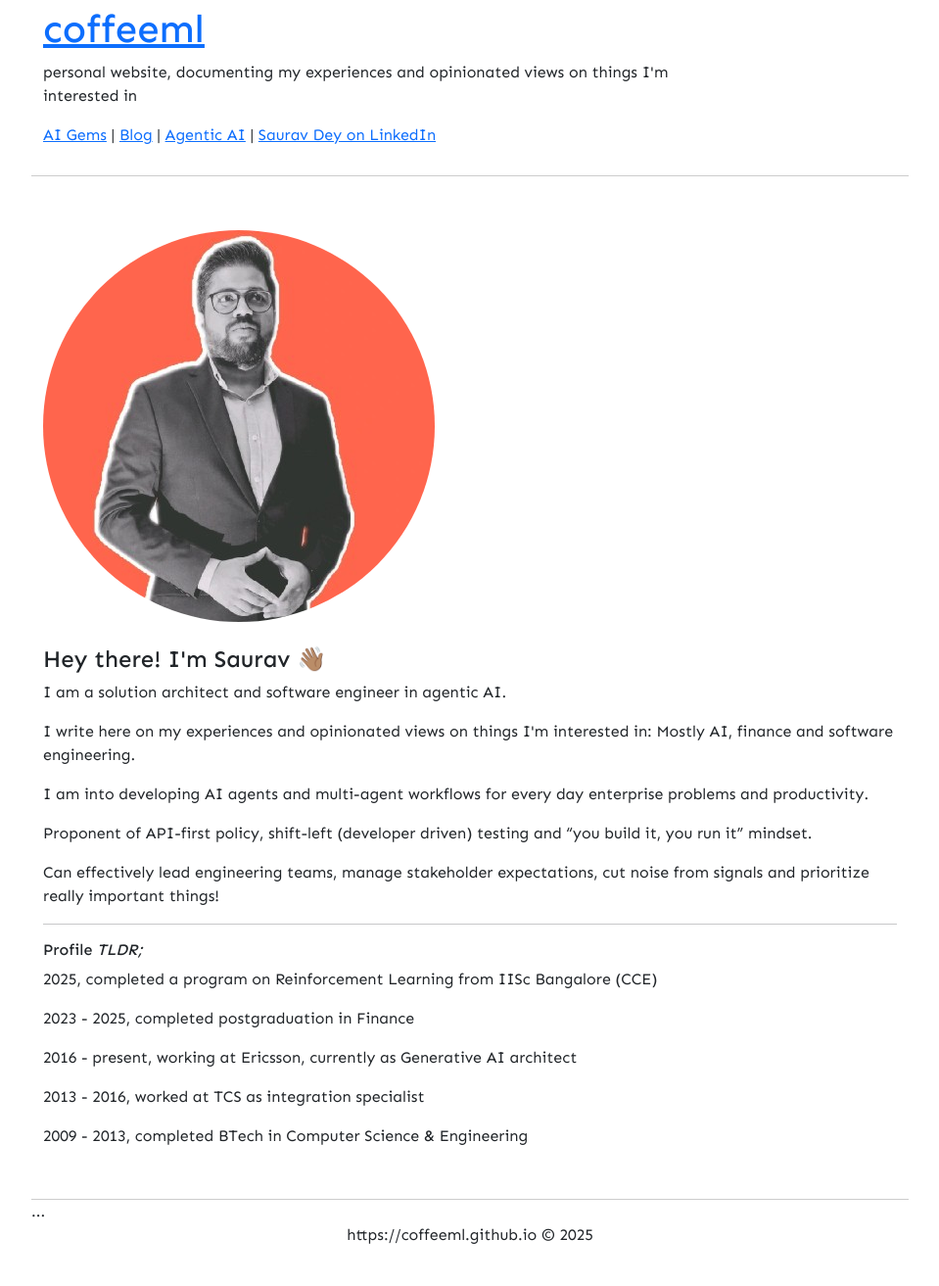
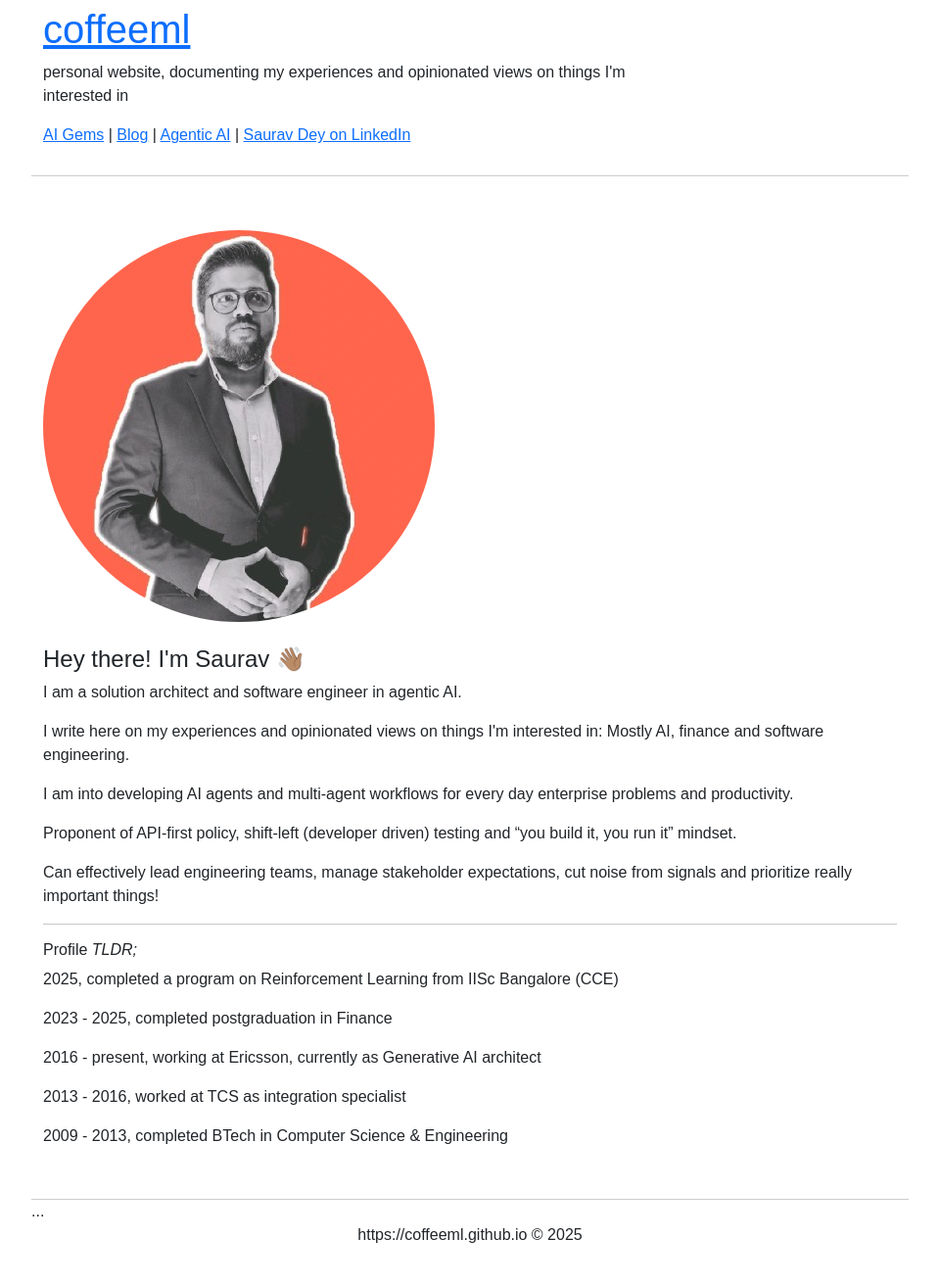
Before and after one commit to coffeeml/coffeeml.github.io, a Jekyll site: the page built from index.markdown, in a window 1280 px wide. Shown: the whole page at 98% size, without its empty margins (160-1119 px from the left). Built offline with Jekyll 4.4.1, drawn with Linux system fonts in a browser that asks for light colours; nearby versions of some CDN libraries; some web fonts are replaced.

Commit message:
Update head.html

```diff
--- a/_includes/head.html
+++ b/_includes/head.html
@@ -7,7 +7,7 @@
 
   <link rel="preconnect" href="https://fonts.googleapis.com">
   <link rel="preconnect" href="https://fonts.gstatic.com" crossorigin>
-  <link href="https://fonts.googleapis.com/css2?family=Sen:wght@400..800&display=swap" rel="stylesheet">
+  <link href="https://fonts.googleapis.com/css2?family=SUSE+Mono:ital,wght@0,100..800;1,100..800&display=swap" rel="stylesheet">
 
   <link rel="stylesheet" href="https://cdnjs.cloudflare.com/ajax/libs/highlight.js/11.11.1/styles/default.min.css">
   <script src="https://cdnjs.cloudflare.com/ajax/libs/highlight.js/11.11.1/highlight.min.js"></script>
```
